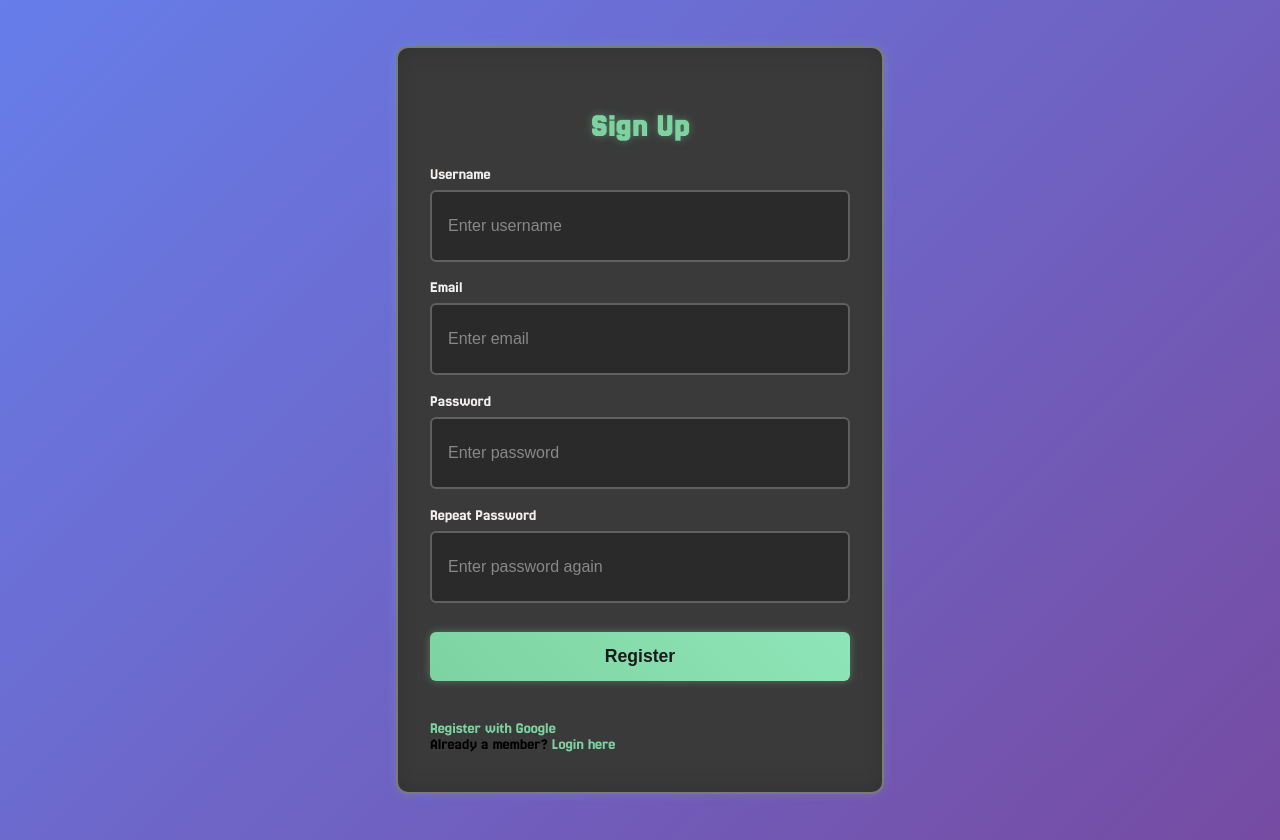
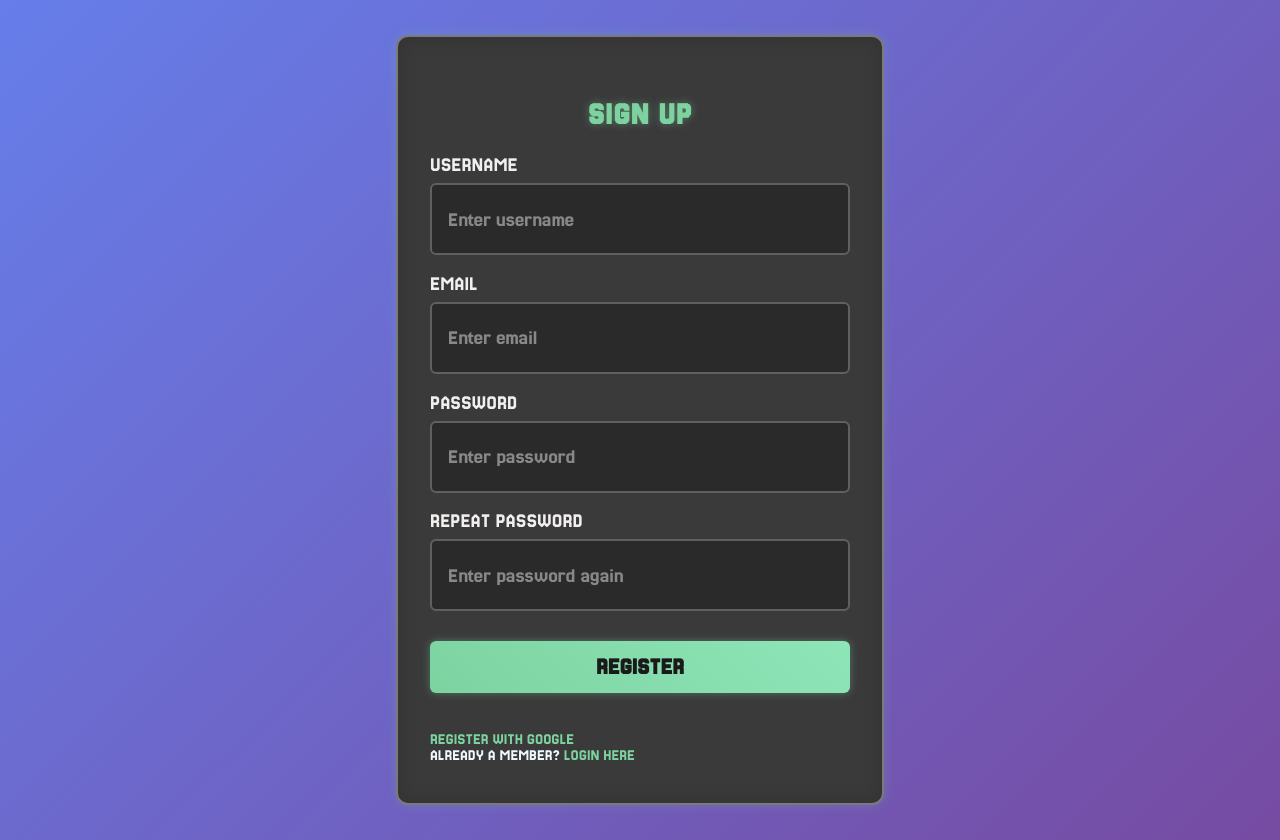
Before and after one commit to tudordudu04/ProgramInputGenerator, a PHP site: page /pages/register.html in a window 1280 px wide. Run offline with PHP 8.4, Linux system fonts and the light colour scheme.

Commit message:
new style

```diff
--- a/auth/register.php
+++ b/auth/register.php
@@ -1,5 +1,5 @@
 <?php
-    include 'database/db_connection.php';
+    include '../database/db_connection.php';
     header('Content-Type: application/json');
 
     if(isset($_COOKIE['jwt'])) {
--- a/css/index.css
+++ b/css/index.css
@@ -798,12 +798,12 @@ body {
     }
 
     .palette::before {
-        content: 'Double-tap to add';
+        content: 'double-tap to add';
         position: absolute;
         top: 0.25rem;
         right: 0.5rem;
         font-size: 0.65rem;
-        color: #718096;
+        color: #000000;
         background: rgba(255, 255, 255, 0.9);
         padding: 0.125rem 0.375rem;
         border-radius: 0.25rem;
--- a/css/styles.css
+++ b/css/styles.css
@@ -51,13 +51,15 @@
     font-weight: 500;
     color: #F2F0EF;
     font-size: 1rem;
+    font-size: 1.3rem;
 }
 
 .justify input {
     padding: 0.75rem 1rem;
     border: 2px solid #606060;
+    font-family: 'Jersey';
     border-radius: 6px;
-    font-size: 1rem;
+    font-size: 1.3rem;
     background: #2a2a2a;
     color: #7dd3a0;
     transition: all 0.2s ease;
@@ -76,13 +78,14 @@
 }
 
 button[type="submit"] {
+    font-family: 'Jersey';
     width: 100%;
     padding: 0.875rem 0;
     border: none;
     border-radius: 6px;
     background: linear-gradient(45deg, #7dd3a0, #8ee5b8);
     color: #1a1a1a;
-    font-size: 1.1rem;
+    font-size: 1.5rem;
     font-weight: 600;
     cursor: pointer;
     margin-top: 0.75rem;
@@ -126,8 +129,9 @@ button[type="submit"]:focus {
 .google-login {
     display: block;
     width: 100%;
-    padding: 0.75rem;
     margin-top: 1rem;
+    padding-top: 1rem;
+    padding-bottom: 1rem;
     background: #fff;
     color: #444;
     border: 2px solid #ddd;
--- a/pages/friendProfile.php
+++ b/pages/friendProfile.php
@@ -15,7 +15,7 @@
             <div class="panel" id="friendProfile-panel">
                 <div class="left-side">
                     <div id="profileDisplay">
-                        <h2>Profile</h2>
+                        <h2>PROFILE</h2>
                         <ul class="settings">
                             <li><strong>Username:</strong> <span id="displayUsername"></span></li>
                             <li><strong>Email:</strong> <span id="displayEmail"></span></li>
--- a/pages/profile.php
+++ b/pages/profile.php
@@ -10,7 +10,7 @@
             <button onclick="showPanel('profile')">Profile</button>
             <button onclick="showPanel('friends')">Friend List</button>
             <button onclick="showPanel('queries')">Saved Queries</button>
-            <button onclick="showPanel('createTicket')">Create Support Ticket</button>
+            <button onclick="showPanel('createTicket')">Support Tickets</button>
             <?php if($isAdmin):?>
                 <button onclick="showPanel('reviewTicket')">Tickets</button>
                 <button onclick="showPanel('users')">User List</button>
@@ -20,7 +20,7 @@
             <div class="panel" id="profile-panel">
                 <div class="left-side">
                     <div id="profileDisplay">
-                        <h2>Profile</h2>
+                        <h2>PROFILE</h2>
                         <ul class="settings">
                             <li><strong>Hidden:</strong> <span id="displayHidden"></span></li>
                             <li><strong>Username:</strong> <span id="displayUsername"></span></li>
@@ -121,7 +121,7 @@
                 </ul>
             </div>
             <div class="panel" id="createTicket-panel" style="display:none;">
-                <h2>Create Support Ticket</h2>
+                <h2>Support Tickets</h2>
                 <form id="supportTicketForm" onsubmit="submitTicket(event)">
                     <label for="ticketTitle">Title:</label>
                     <input type="text" id="ticketTitle" name="ticketTitle" required />
--- a/pages/register.html
+++ b/pages/register.html
@@ -11,29 +11,29 @@
 <body class="flexbody">
     <div class="form">
         <form id="registerForm" action="auth/register.php" method="post" class="form-registration">
-            <h1>Sign Up</h1>
+            <h1>SIGN UP</h1>
             <div class="justify">
-                <label for="username">Username</label>
+                <label for="username">USERNAME</label>
                 <input type="text" name="username" id="username" placeholder="Enter username" required maxlength="30">
             </div>
             <div class="justify">
-                <label for="email">Email</label>
+                <label for="email">EMAIL</label>
                 <input type="email" name="email" id="email" placeholder="Enter email" required maxlength="40">
             </div>
             <div class="justify">
-                <label for="password">Password</label>
+                <label for="password">PASSWORD</label>
                 <input type="password" name="password" id="password" placeholder="Enter password" required maxlength="40">
             </div>
             <div class="justify">
-                <label for="password2">Repeat Password</label>
+                <label for="password2">REPEAT PASSWORD</label>
                 <input type="password" name="password2" id="password2" placeholder="Enter password again" required>
             </div>
-            <button type="submit">Register</button>
+            <button type="submit" style="font-family:Jersey">REGISTER</button>
             <div id="message"></div>
             <a href="https://accounts.google.com/o/oauth2/v2/auth?client_id=697987749871-f9n2rt60bgej47rv81nd66opholkmkom.apps.googleusercontent.com&redirect_uri=https://frankenpig.online/database/googleCallback.php&response_type=code&scope=email%20profile&access_type=online&prompt=select_account">
-            Register with Google
+            REGISTER WITH GOOGLE
             </a>
-            <footer>Already a member? <a href="login.html">Login here</a></footer>
+            <footer style="color:aliceblue">ALREADY A MEMBER?<a href="login.html"> LOGIN HERE</a></footer>
         </form>
     </div>
 </body>
```
Also changed, not shown: css/profile.css (+6 -5 lines), pages/login.html (+6 -6 lines).
